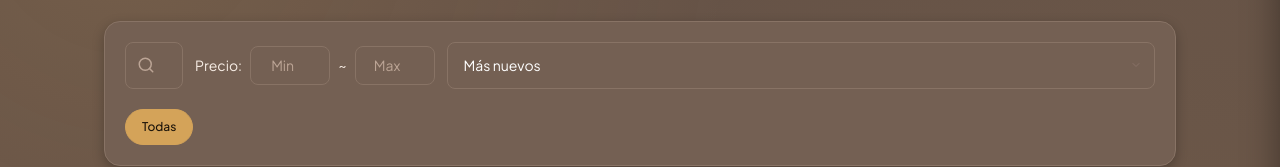
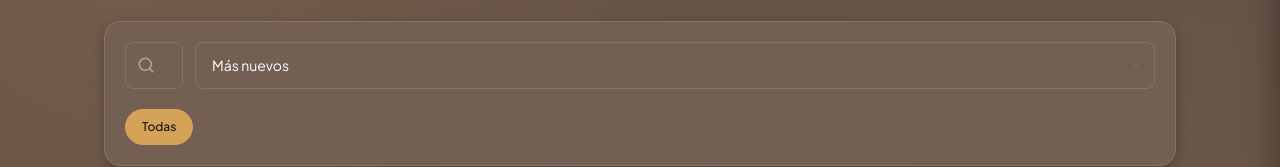
Before and after one commit to francopittavino/VokoWEB, a website built with Vite: page productos.html in a window 1280 px wide. Shown: the part 217-384 px from the top of the page. Built offline with nearby package versions, Linux system fonts and the light colour scheme; some packages are replaced by stand-ins of ours; no server answers; the database is empty.

Commit message:
fix: Eliminar filtros de precio mínimo y máximo en productos.html

```diff
--- a/productos.html
+++ b/productos.html
@@ -66,13 +66,6 @@
           <div class="search-input-wrapper products-filters__search">
             <svg viewBox="0 0 24 24" fill="none" stroke="currentColor" stroke-width="2" stroke-linecap="round" stroke-linejoin="round"><circle cx="11" cy="11" r="8"/><line x1="21" y1="21" x2="16.65" y2="16.65"/></svg>
             <input type="text" class="input-field" id="product-search" placeholder="Buscar productos..." aria-label="Buscar productos">
-          </div>
-
-          <div class="products-filters__price">
-            <span>Precio:</span>
-            <input type="number" class="input-field" id="price-min" placeholder="Min" aria-label="Precio mínimo">
-            <span>~</span>
-            <input type="number" class="input-field" id="price-max" placeholder="Max" aria-label="Precio máximo">
           </div>
 
           <select class="input-field products-filters__sort" id="product-sort" aria-label="Ordenar por">
```
